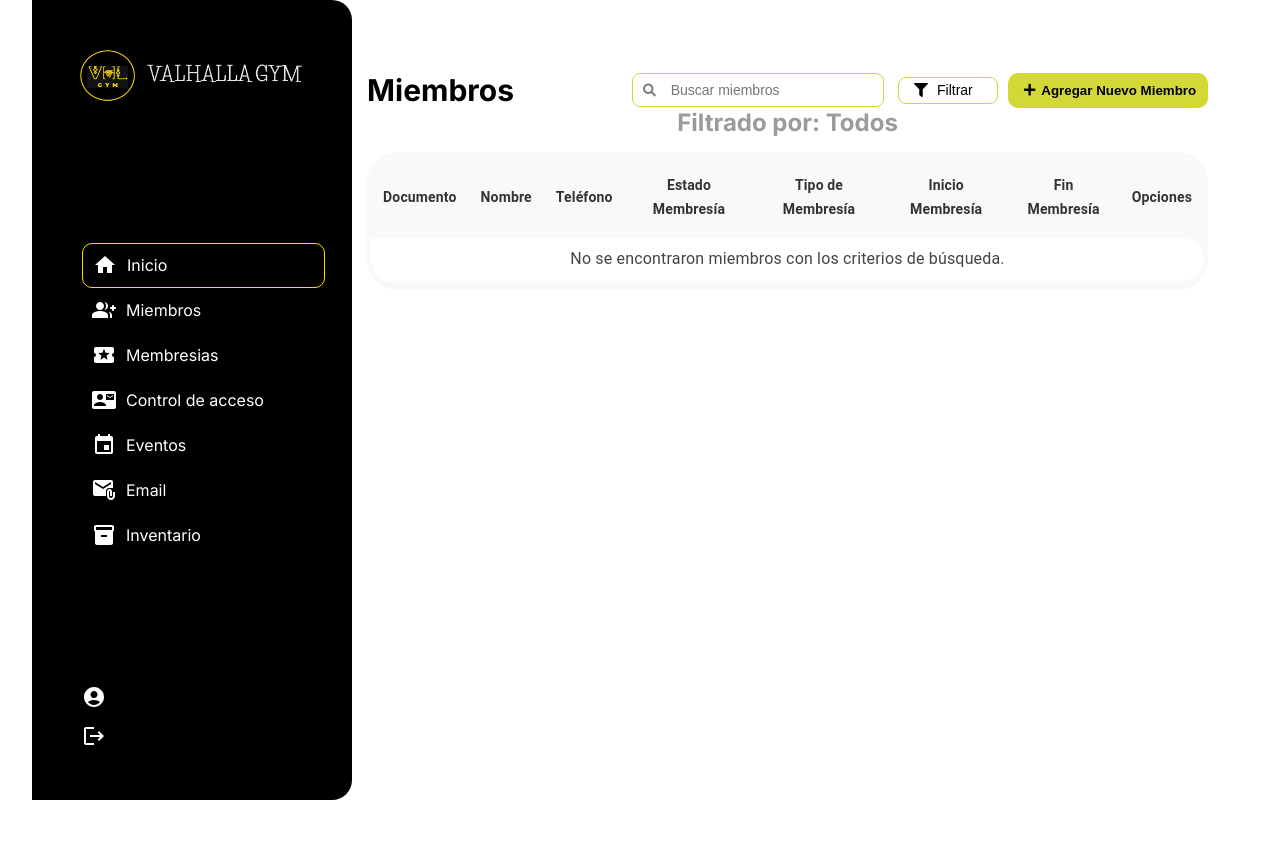
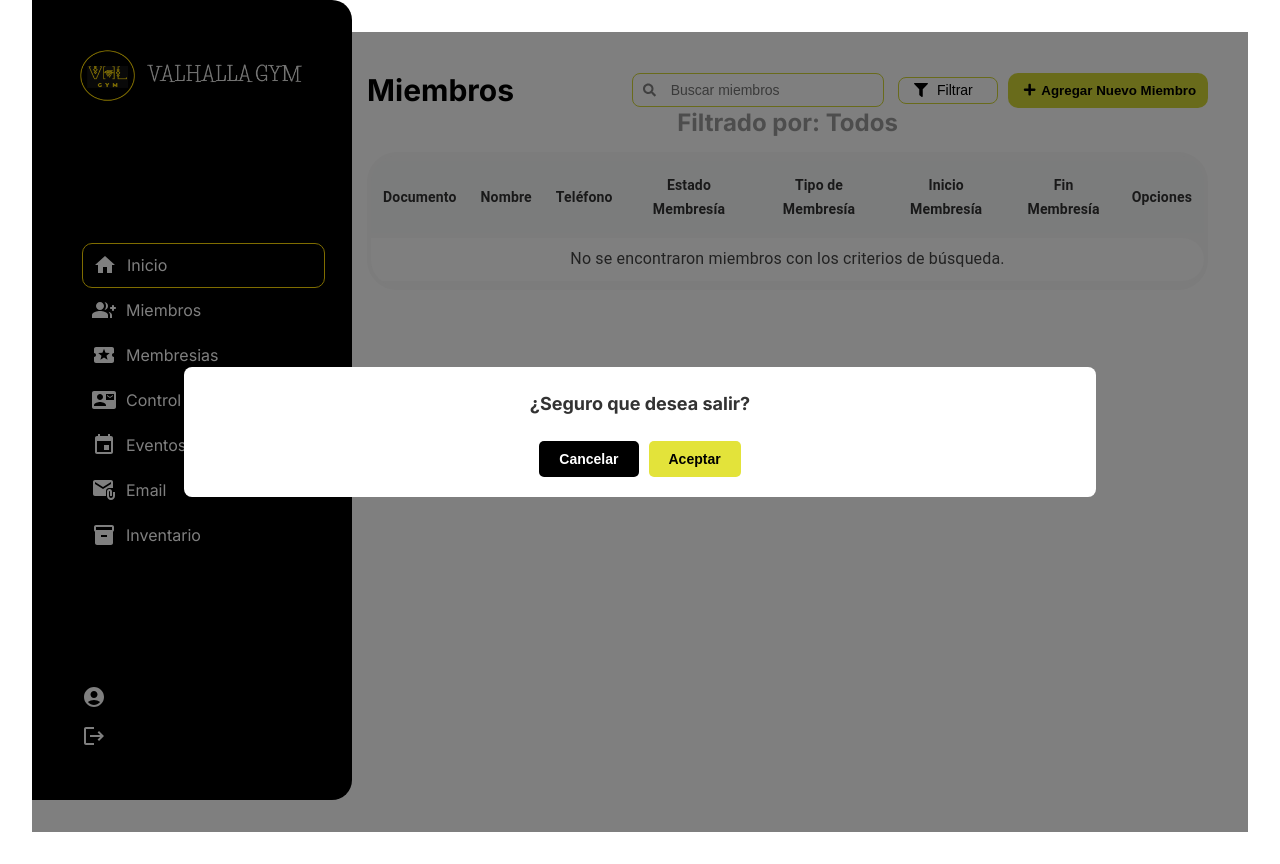
Before and after one commit to pabloocampo1/GymManager-Front-end, a React (Vite) app: page /dashboard/miembros in a window 1280 px wide. Both pictures are taken after a click on the element 193 px from the left and 736 px from the top of the page. Built offline with nearby package versions, Linux system fonts and the light colour scheme; a web font is replaced by a local one.

Commit message:
Correccion para que en la tabla de membresias el precio este con el formato adecuado 1

```diff
--- /dev/null
+++ b/src/Components/SideBarComponent/ExitConfirmation/ExitConfirmation.jsx
@@ -0,0 +1,27 @@
+import styles from "./ExitConfirmation.module.css";
+import { motion, AnimatePresence } from "framer-motion";
+const ConfirmationExit= ({ onClose, onConfirm })=>{
+
+
+    return(
+        <AnimatePresence>
+        <motion.div className={styles.DivConteiner}
+                initial={{ opacity: 0 }}
+                animate={{ opacity: 1 }}
+                exit={{ opacity: 0 }}>
+            <div className={styles.Contenedorinfo}>
+                <div className={styles.TitleCOnteiner}>
+                    <h2>¿Seguro que desea salir?</h2>
+                </div>
+                <div className={styles.ConteinerActions}>
+                    <button onClick={onClose}>Cancelar</button>
+                    <button onClick={onConfirm}>Aceptar</button>
+                </div>
+            </div>
+
+        </motion.div>
+        </AnimatePresence>
+    )
+}
+
+export default ConfirmationExit;
--- /dev/null
+++ b/src/Components/SideBarComponent/ExitConfirmation/ExitConfirmation.module.css
@@ -0,0 +1,60 @@
+.DivConteiner {
+    position: absolute;
+    top: 0;
+    left: 0;
+    width: 100%;
+    height: 100%;
+    background: rgba(0, 0, 0, 0.5);
+    display: flex;
+    align-items: center;
+    justify-content: center;
+    z-index: 1000;
+  }
+
+  .Contenedorinfo {
+    background: white;
+    padding: 20px;
+    border-radius: 8px;
+    z-index: 1001;
+    pointer-events: auto;
+    width: 75%;
+
+  }
+
+  .TitleCOnteiner h2 {
+    margin: 0;
+    font-size: 18px;
+    color: #333;
+    margin-top: 6px;
+    text-align: center;
+  }
+
+  .ConteinerActions {
+    display: flex;
+    justify-content: center;
+    gap: 10px;
+    margin-top: 27px;
+  }
+
+  .ConteinerActions button {
+    padding: 10px 20px;
+    border: none;
+    border-radius: 5px;
+    cursor: pointer;
+    font-size: 14px;
+    font-weight: bold;
+  }
+
+  .ConteinerActions button:first-child {
+    background: black;
+    color: white;
+  }
+
+  .ConteinerActions button:last-child {
+    background: #e3e33a;
+    color: black;
+  }
+
+  .ConteinerActions button:hover {
+    opacity: 0.8;
+  }
--- a/src/Components/SideBarComponent/SideBar.jsx
+++ b/src/Components/SideBarComponent/SideBar.jsx
@@ -13,11 +13,14 @@ import ContactMailIcon from '@mui/icons-material/ContactMail';
 import EventIcon from '@mui/icons-material/Event';
 import AttachEmailIcon from '@mui/icons-material/AttachEmail';
 import InventoryIcon from '@mui/icons-material/Inventory';
+import ExitConfirm from "./ExitConfirmation/ExitConfirmation"
 
 function SideBar() {
     const [activeLink, setActiveLink] = useState("");
     const [profileImage, setProfileImage] = useState(null);
     const navigate = useNavigate();
+    const [mostrarModal, setMostrarModal] = useState(false);
+
 
     const handleClick = (link) => {
         setActiveLink(link)
@@ -69,6 +72,7 @@ function SideBar() {
     }, []);
 
     return (
+        <div className={style.mmm}>
         <div className={style.container_sideBar}>
 
             <div className={style.imageContainer}>
@@ -119,12 +123,27 @@ function SideBar() {
                         )}
                     </Link>
                 </div>
-                <div>
-                    <Link to="/"><LogoutIcon /></Link>
+                <div onClick={() => setMostrarModal(true)} style={{ cursor: 'pointer' }}>
+                    <LogoutIcon />
                 </div>
+
             </div>
+
         </div>
+        {mostrarModal && (
+            <ExitConfirm
+            onConfirm={() => {
+            setMostrarModal(false);
+            navigate("/"); // o cerrar sesión aquí
+        }}
+        onClose={() => setMostrarModal(false)}
+        />
+)}
+
+        </div>
+
     );
+
 }
 
 export default SideBar;
```
